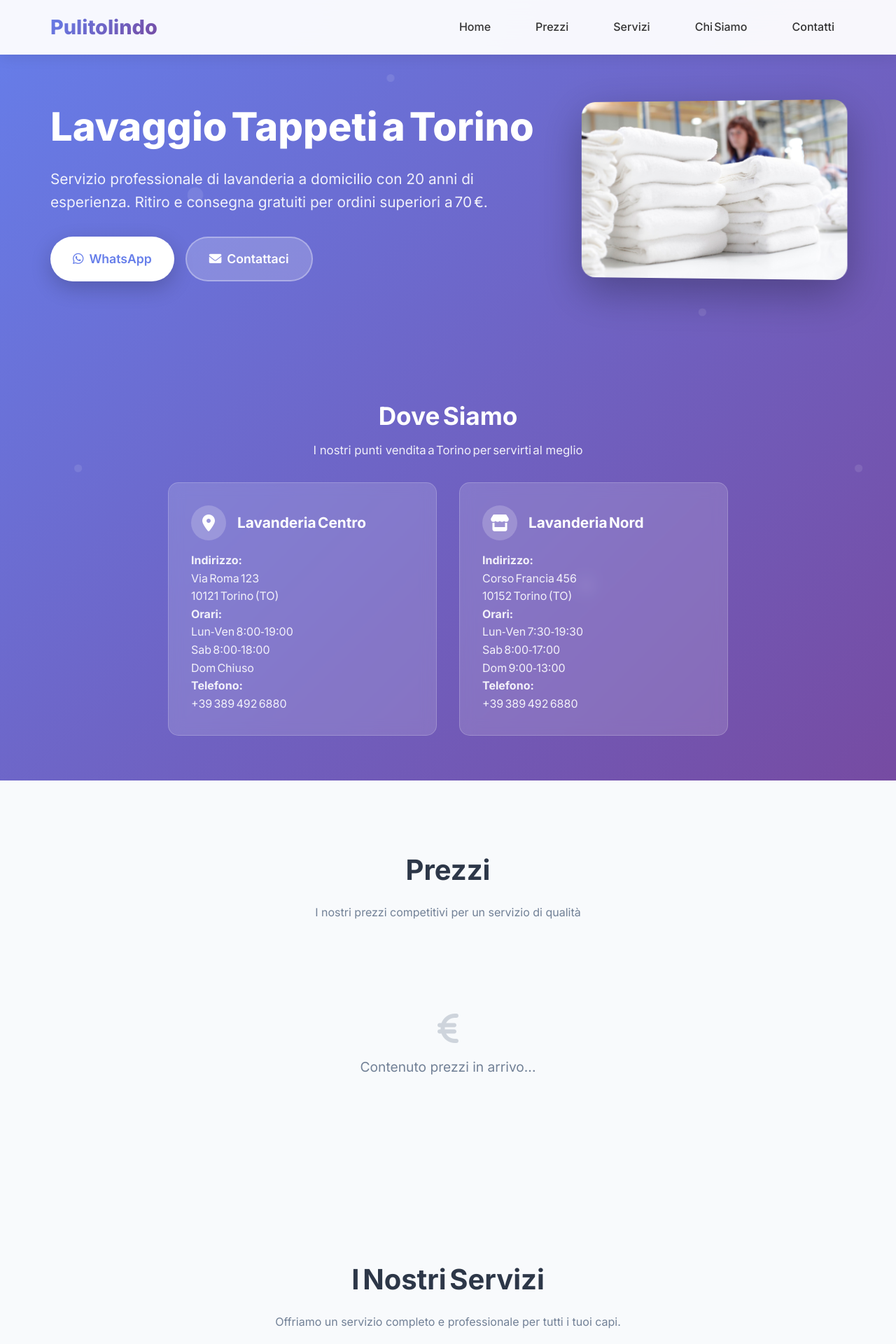
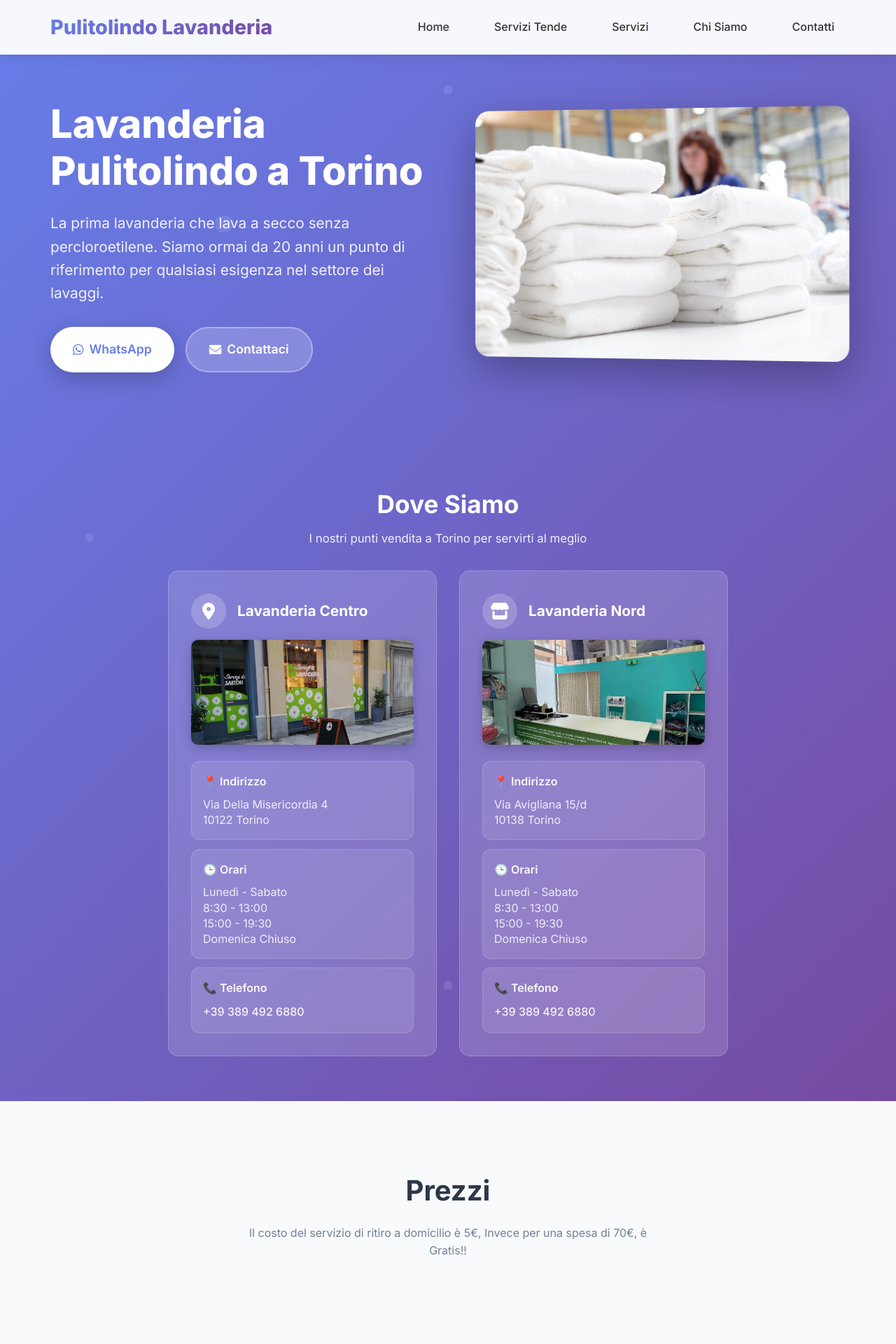
Before and after one commit to Sorenawashere/Laundry, a Flask app: page / in a window 1280 px wide. Shown: the top 1920 px of the page at 70% size. Run offline with Flask 3, Linux system fonts and the light colour scheme.

Commit message:
Style changes for location and pics

```diff
--- a/templates/index.html
+++ b/templates/index.html
@@ -3,8 +3,8 @@
 <head>
   <meta charset="UTF-8">
   <meta name="viewport" content="width=device-width, initial-scale=1.0">
-  <meta name="description" content="Servizio professionale di lavaggio tappeti a Torino con ritiro e consegna a domicilio. Pulizia e restauro esperto.">
-  <title>Lavaggio Tappeti Torino - Lavanderia Stireria Torino</title>
+  <meta name="description" content="Lavanderia Pulitolindo Torino - La prima lavanderia che lava a secco senza percloroetilene. Servizio a domicilio con 20 anni di esperienza.">
+  <title>Lavanderia Pulitolindo Torino - Lavanderia Stireria Torino</title>
   <link rel="stylesheet" href="https://cdnjs.cloudflare.com/ajax/libs/font-awesome/6.0.0/css/all.min.css">
 
   <style>
@@ -48,7 +48,7 @@
       color:white; transform:translateY(-2px);
     }
 
-    /* --- Hero (purple gradient + Dove Siamo) --- */
+    /* --- Hero (purple gradient + Dove Siamo) --- */
     .hero {
       background: linear-gradient(135deg, #667eea 0%, #764ba2 100%);
       min-height: 130vh;           /* taller gradient area */
@@ -90,7 +90,7 @@
       transform:perspective(1000px) rotateY(-5deg);
     }
 
-    /* --- Dove Siamo inside hero --- */
+    /* --- Dove Siamo inside hero --- */
     .dove-siamo-section {
       margin-top:6rem;
       padding:4rem 2rem;
@@ -114,6 +114,13 @@
       padding:2rem; border-radius:15px;
       border:1px solid rgba(255,255,255,0.2);
       backdrop-filter:blur(10px);
+      transition: all 0.3s ease;
+      cursor: pointer;
+    }
+    .dove-card:hover {
+      background:rgba(255,255,255,0.25);
+      transform: translateY(-5px);
+      box-shadow: 0 10px 30px rgba(0,0,0,0.2);
     }
     .dove-card h3 { color:white; font-size:1.3rem; margin:0; }
     .dove-card p, .dove-card a { color:rgba(255,255,255,0.9); text-decoration:none; }
@@ -180,7 +187,7 @@
     .form-group input:focus,.form-group textarea:focus {
       outline:none; background:white; box-shadow:0 0 0 3px rgba(255,255,255,0.3);
     }
-    .form-group textarea { resize:vertical; min-height:120px; }
+    .form-group textarea { resize:vertical; min-height:150px; }
 
     /* --- Footer --- */
     .footer { background:#2d3748; color:white; text-align:center; padding:3rem 0 2rem; }
@@ -200,23 +207,23 @@
   <!-- Navigation -->
   <nav class="navbar">
     <div class="nav-container">
-      <div class="logo">Pulitolindo</div>
+      <div class="logo">Pulitolindo Lavanderia</div>
       <ul class="nav-links">
         <li><a href="#home">Home</a></li>
-        <li><a href="#prices">Prezzi</a></li>
+        <li><a href="#curtains">Servizi Tende</a></li>
         <li><a href="#services">Servizi</a></li>
-        <li><a href="#about">Chi Siamo</a></li>
+        <li><a href="#about">Chi Siamo</a></li>
         <li><a href="#contact">Contatti</a></li>
       </ul>
     </div>
   </nav>
 
-  <!-- Hero + Dove Siamo -->
+  <!-- Hero + Dove Siamo -->
   <section id="home" class="hero">
     <div class="hero-content">
       <div class="hero-text">
-        <h1>Lavaggio Tappeti a Torino</h1>
-        <p>Servizio professionale di lavanderia a domicilio con 20 anni di esperienza. Ritiro e consegna gratuiti per ordini superiori a 70 €.</p>
+        <h1>Lavanderia Pulitolindo a Torino</h1>
+        <p>La prima lavanderia che lava a secco senza percloroetilene. Siamo ormai da 20 anni un punto di riferimento per qualsiasi esigenza nel settore dei lavaggi.</p>
         <div class="cta-buttons">
           <a href="https://wa.me/393894926880" target="_blank" class="btn btn-primary"><i class="fab fa-whatsapp"></i>WhatsApp</a>
           <a href="#contact" class="btn btn-secondary"><i class="fas fa-envelope"></i>Contattaci</a>
@@ -228,32 +235,60 @@
     </div>
 
     <div id="dove-siamo" class="dove-siamo-section">
-      <h2>Dove Siamo</h2>
-      <p class="section-desc">I nostri punti vendita a Torino per servirti al meglio</p>
+      <h2>Dove Siamo</h2>
+      <p class="section-desc">I nostri punti vendita a Torino per servirti al meglio</p>
 
       <div class="card-grid">
-        <div class="dove-card">
+        <div class="dove-card" onclick="window.open('https://maps.app.goo.gl/EP8mtyCPAi4XQJt39', '_blank')">
           <div style="display:flex;align-items:center;gap:1rem;margin-bottom:1rem;">
             <div style="width:50px;height:50px;background:rgba(255,255,255,0.2);border-radius:50%;display:flex;align-items:center;justify-content:center;font-size:1.5rem;color:white;">
               <i class="fas fa-map-marker-alt"></i>
             </div>
-            <h3>Lavanderia Centro</h3>
+            <h3>Lavanderia Centro</h3>
           </div>
-          <p><strong>Indirizzo:</strong><br>Via Roma 123<br>10121 Torino (TO)</p>
-          <p><strong>Orari:</strong><br>Lun‑Ven 8:00‑19:00<br>Sab 8:00‑18:00<br>Dom Chiuso</p>
-          <p><strong>Telefono:</strong><br><a href="https://wa.me/393894926880" target="_blank">+39 389 492 6880</a></p>
+          <div style="margin-bottom:1rem;">
+            <img src="{{ url_for('static', filename='photos/laundry1.png') }}" alt="Lavanderia Centro" style="width:100%;height:150px;object-fit:cover;border-radius:10px;box-shadow:0 4px 15px rgba(0,0,0,0.2);">
+          </div>
+          <div style="display:flex;flex-direction:column;gap:0.8rem;">
+            <div style="background:rgba(255,255,255,0.1);padding:1rem;border-radius:12px;border:1px solid rgba(255,255,255,0.15);">
+              <div style="font-weight:600;margin-bottom:0.5rem;color:rgba(255,255,255,0.95);">📍 Indirizzo</div>
+              <div style="color:rgba(255,255,255,0.85);line-height:1.4;">Via Della Misericordia 4<br>10122 Torino</div>
+            </div>
+            <div style="background:rgba(255,255,255,0.1);padding:1rem;border-radius:12px;border:1px solid rgba(255,255,255,0.15);">
+              <div style="font-weight:600;margin-bottom:0.5rem;color:rgba(255,255,255,0.95);">🕒 Orari</div>
+              <div style="color:rgba(255,255,255,0.85);line-height:1.4;">Lunedì - Sabato<br>8:30 - 13:00<br>15:00 - 19:30<br>Domenica Chiuso</div>
+            </div>
+            <div style="background:rgba(255,255,255,0.1);padding:1rem;border-radius:12px;border:1px solid rgba(255,255,255,0.15);cursor:pointer;transition:all 0.3s ease;" onclick="window.open('https://wa.me/393894926880', '_blank')" onmouseover="this.style.background='rgba(255,255,255,0.2)';this.style.transform='translateY(-2px)';this.style.boxShadow='0 8px 25px rgba(0,0,0,0.2)'" onmouseout="this.style.background='rgba(255,255,255,0.1)';this.style.transform='translateY(0)';this.style.boxShadow='none'">
+              <div style="font-weight:600;margin-bottom:0.5rem;color:rgba(255,255,255,0.95);">📞 Telefono</div>
+              <div style="color:rgba(255,255,255,0.9);font-weight:500;">+39 389 492 6880</div>
+            </div>
+          </div>
         </div>
 
-        <div class="dove-card">
+        <div class="dove-card" onclick="window.open('https://maps.app.goo.gl/woaYZ5Y3TAnp97YK7', '_blank')">
           <div style="display:flex;align-items:center;gap:1rem;margin-bottom:1rem;">
             <div style="width:50px;height:50px;background:rgba(255,255,255,0.2);border-radius:50%;display:flex;align-items:center;justify-content:center;font-size:1.5rem;color:white;">
               <i class="fas fa-store"></i>
             </div>
-            <h3>Lavanderia Nord</h3>
+            <h3>Lavanderia Nord</h3>
           </div>
-          <p><strong>Indirizzo:</strong><br>Corso Francia 456<br>10152 Torino (TO)</p>
-          <p><strong>Orari:</strong><br>Lun‑Ven 7:30‑19:30<br>Sab 8:00‑17:00<br>Dom 9:00‑13:00</p>
-          <p><strong>Telefono:</strong><br><a href="https://wa.me/393894926880" target="_blank">+39 389 492 6880</a></p>
+          <div style="margin-bottom:1rem;">
+            <img src="{{ url_for('static', filename='photos/laundry2.png') }}" alt="Lavanderia Nord" style="width:100%;height:150px;object-fit:cover;border-radius:10px;box-shadow:0 4px 15px rgba(0,0,0,0.2);">
+          </div>
+          <div style="display:flex;flex-direction:column;gap:0.8rem;">
+            <div style="background:rgba(255,255,255,0.1);padding:1rem;border-radius:12px;border:1px solid rgba(255,255,255,0.15);">
+              <div style="font-weight:600;margin-bottom:0.5rem;color:rgba(255,255,255,0.95);">📍 Indirizzo</div>
+              <div style="color:rgba(255,255,255,0.85);line-height:1.4;">Via Avigliana 15/d<br>10138 Torino</div>
+            </div>
+            <div style="background:rgba(255,255,255,0.1);padding:1rem;border-radius:12px;border:1px solid rgba(255,255,255,0.15);">
+              <div style="font-weight:600;margin-bottom:0.5rem;color:rgba(255,255,255,0.95);">🕒 Orari</div>
+              <div style="color:rgba(255,255,255,0.85);line-height:1.4;">Lunedì - Sabato<br>8:30 - 13:00<br>15:00 - 19:30<br>Domenica Chiuso</div>
+            </div>
+            <div style="background:rgba(255,255,255,0.1);padding:1rem;border-radius:12px;border:1px solid rgba(255,255,255,0.15);cursor:pointer;transition:all 0.3s ease;" onclick="window.open('https://wa.me/393894926880', '_blank')" onmouseover="this.style.background='rgba(255,255,255,0.2)';this.style.transform='translateY(-2px)';this.style.boxShadow='0 8px 25px rgba(0,0,0,0.2)'" onmouseout="this.style.background='rgba(255,255,255,0.1)';this.style.transform='translateY(0)';this.style.boxShadow='none'">
+              <div style="font-weight:600;margin-bottom:0.5rem;color:rgba(255,255,255,0.95);">📞 Telefono</div>
+              <div style="color:rgba(255,255,255,0.9);font-weight:500;">+39 389 492 6880</div>
+            </div>
+          </div>
         </div>
       </div>
     </div>
@@ -264,7 +299,7 @@
     <div class="container">
       <div class="section-title">
         <h2>Prezzi</h2>
-        <p>I nostri prezzi competitivi per un servizio di qualità</p>
+        <p>Il costo del servizio di ritiro a domicilio è 5€, Invece per una spesa di 70€, è Gratis!!</p>
       </div>
       <div style="text-align:center;padding:4rem 0;color:#718096;">
         <i class="fas fa-euro-sign" style="font-size:3rem;opacity:0.3;margin-bottom:1rem;"></i>
@@ -273,35 +308,35 @@
     </div>
   </section>
 
-  <!-- I Nostri Servizi -->
+  <!-- I Nostri Servizi -->
   <section id="services" class="services">
     <div class="container">
       <div class="section-title">
-        <h2>I Nostri Servizi</h2>
+        <h2>I Nostri Servizi</h2>
         <p>Offriamo un servizio completo e professionale per tutti i tuoi capi.</p>
       </div>
       <div class="services-grid">
-        <div class="service-card"><div class="service-icon"><i class="fas fa-tshirt"></i></div><h3>Lavaggio Tappeti</h3><p>Trattamento professionale per tappeti di ogni tipo con macchinari all'avanguardia e prodotti specifici.</p></div>
-        <div class="service-card"><div class="service-icon"><i class="fas fa-home"></i></div><h3>Lavaggio Tende</h3><p>Ritiriamo, laviamo, cuciamo e rimontiamo le vostre tende a casa vostra entro 48 ore.</p></div>
-        <div class="service-card"><div class="service-icon"><i class="fas fa-truck"></i></div><h3>Ritiro a Domicilio</h3><p>Servizio di ritiro e consegna a domicilio. Gratuito per ordini superiori a 70 €.</p></div>
-        <div class="service-card"><div class="service-icon"><i class="fas fa-star"></i></div><h3>Servizio Rapido</h3><p>Perfezionato in 20 anni di esperienza, il nostro servizio rapido garantisce risultati eccellenti.</p></div>
-        <div class="service-card"><div class="service-icon"><i class="fas fa-gem"></i></div><h3>Trattamenti Speciali</h3><p>Abiti da sposa, pelle, piumoni, giacche: ogni capo riceve il trattamento dedicato.</p></div>
-        <div class="service-card"><div class="service-icon"><i class="fas fa-shield-alt"></i></div><h3>Garanzia Qualità</h3><p>Attenzione ai dettagli e cura professionale: la vostra soddisfazione è la nostra priorità.</p></div>
+        <div class="service-card"><div class="service-icon"><i class="fas fa-tshirt"></i></div><h3>Lavaggio Tappeti</h3><p>Trattamento professionale per tappeti di ogni tipo con macchinari all'avanguardia e prodotti specifici.</p></div>
+        <div class="service-card"><div class="service-icon"><i class="fas fa-home"></i></div><h3>Lavaggio Tende</h3><p>Ritiriamo le vostre tende, le laviamo e facciamo cucire e le montiamo a casa vostra entro 48 ore.</p></div>
+        <div class="service-card"><div class="service-icon"><i class="fas fa-truck"></i></div><h3>Ritiro a Domicilio</h3><p>Ritiro e Consegna al costo di 5€, Invece per un spesa di 40€, è Gratis!!</p></div>
+        <div class="service-card"><div class="service-icon"><i class="fas fa-star"></i></div><h3>Servizio Rapido</h3><p>Perfezionato in 20 anni di esperienza, il nostro servizio rapido garantisce risultati eccellenti.</p></div>
+        <div class="service-card"><div class="service-icon"><i class="fas fa-gem"></i></div><h3>Trattamenti Speciali</h3><p>Abiti da sposa, pelle, piumoni, giacche: ogni capo riceve il trattamento dedicato.</p></div>
+        <div class="service-card"><div class="service-icon"><i class="fas fa-shield-alt"></i></div><h3>Garanzia Qualità</h3><p>Attenzione ai dettagli e cura professionale: la vostra soddisfazione è la nostra priorità.</p></div>
       </div>
     </div>
   </section>
 
-  <!-- Chi Siamo -->
+  <!-- Chi Siamo -->
   <section id="about" class="about">
     <div class="container">
       <div class="about-content">
         <div class="about-text">
-          <h2>Chi Siamo</h2>
-          <p>Offriamo un servizio eccellente, pratico e altamente professionale. Il valore del tuo tempo, dei tuoi bisogni e l'attenzione ai dettagli sono al centro del nostro interesse.</p>
-          <p>Pulitolindo non è semplicemente una lavanderia a domicilio, ma un'esperienza dedicata a chi vuole essere sempre impeccabile.</p>
-          <p>Siamo “il servizio rapido” per eccellenza, perfezionato in 20 anni di esperienza con macchinari e prodotti all'avanguardia.</p>
+          <h2>Chi Siamo</h2>
+          <p>Siamo ormai da 20 anni Lavanderia Pulitolindo è un punto di riferimento per qualsiasi esigenza nel settore dei lavaggi. Esperienza ed aggiornamento continuo ci permettono di garantire al nostro cliente piena affidabilità e competitività di tutti i nostri servizi.</p>
+          <p>Ci contraddistingue serietà, velocità ed affidabilità. Caratteristiche, al giorno d'oggi, molto difficili da trovare. Non esitate a contattarci per qualsiasi genere di esigenza, saremo lieti di seguirVi nel migliore dei modi cercando di proporVi le giuste idee al miglior prezzo.</p>
+          <p>Questo sistema di lavoro permette di trattare capi di qualsiasi tipo: abiti da sposa, giacche a vento, capi in pelle e renna, piumoni sintetici e d'oca, lavaggio tappeti torino, giacche per moto e biancheria di ogni genere.</p>
         </div>
-        <div class="about-image"><img src="{{ url_for('static', filename='photos/servizi-photo-2.jpg') }}" alt="Lavanderia professionale"></div>
+        <div class="about-image"><img src="{{ url_for('static', filename='photos/servizi-photo-2.jpg') }}" alt="Lavanderia professionale"></div>
       </div>
     </div>
   </section>
@@ -317,15 +352,15 @@
           <div class="contact-details">
             <div class="contact-item">
               <i class="fab fa-whatsapp"></i>
-              <div><strong>WhatsApp</strong><br><a href="https://wa.me/393894926880" target="_blank" style="color:white;text-decoration:none;">+39 389 492 6880</a></div>
+              <div><strong>WhatsApp</strong><br><a href="https://wa.me/393894926880" target="_blank" style="color:white;text-decoration:none;">+39 389 492 6880</a></div>
             </div>
             <div class="contact-item">
               <i class="fas fa-envelope"></i>
-              <div><strong>Email</strong><br><a href="mailto:info@pulitolindo.it" style="color:white;text-decoration:none;">info@pulitolindo.it</a></div>
+              <div><strong>Email</strong><br><a href="mailto:mohammed.nachit67@gmail.com" style="color:white;text-decoration:none;">mohammed.nachit67@gmail.com</a></div>
             </div>
             <div class="contact-item">
               <i class="fas fa-map-marker-alt"></i>
-              <div><strong>Indirizzo</strong><br><a href="https://www.google.com/maps/dir/?api=1&destination=Via+Roma+123,+10121+Torino+TO" target="_blank" style="color:white;text-decoration:none;">Via Roma 123, 10121 Torino (TO)</a></div>
+              <div><strong>Indirizzo</strong><br><a href="https://www.google.com/maps/dir/?api=1&destination=Via+Della+Misericordia+4,+Angolo+Via+Garibaldi,+10122+Torino" target="_blank" style="color:white;text-decoration:none;">Via Della Misericordia 4, Angolo Via Garibaldi, 10122 Torino</a></div>
             </div>
           </div>
         </div>
@@ -333,7 +368,7 @@
         <div class="contact-form">
           <form action="/send_mail" method="POST">
             <div class="form-group">
-              <label for="name">Nome e Cognome</label>
+              <label for="name">Nome e Cognome</label>
               <input type="text" id="name" name="name" required>
             </div>
             <div class="form-group">
@@ -344,7 +379,7 @@
               <label for="message">Messaggio</label>
               <textarea id="message" name="message" required></textarea>
             </div>
-            <button type="submit" class="btn btn-primary" style="width:100%;"><i class="fas fa-paper-plane"></i>Invia Messaggio</button>
+            <button type="submit" class="btn btn-primary" style="width:100%;"><i class="fas fa-paper-plane"></i>Invia Messaggio</button>
           </form>
         </div>
       </div>
@@ -354,7 +389,7 @@
   <!-- Footer -->
   <footer class="footer">
     <div class="footer-content">
-      <p>&copy; 2025 Lavanderia Stireria Torino ‑ Pulitolindo. Tutti i diritti riservati.</p>
+      <p>&copy; 2025 Lavanderia Stireria Torino ‑ Pulitolindo. Tutti i diritti riservati.</p>
     </div>
   </footer>
 </body>
```
Also changed, not shown: static/photos/laundry1.png (added), static/photos/laundry2.png (added).
